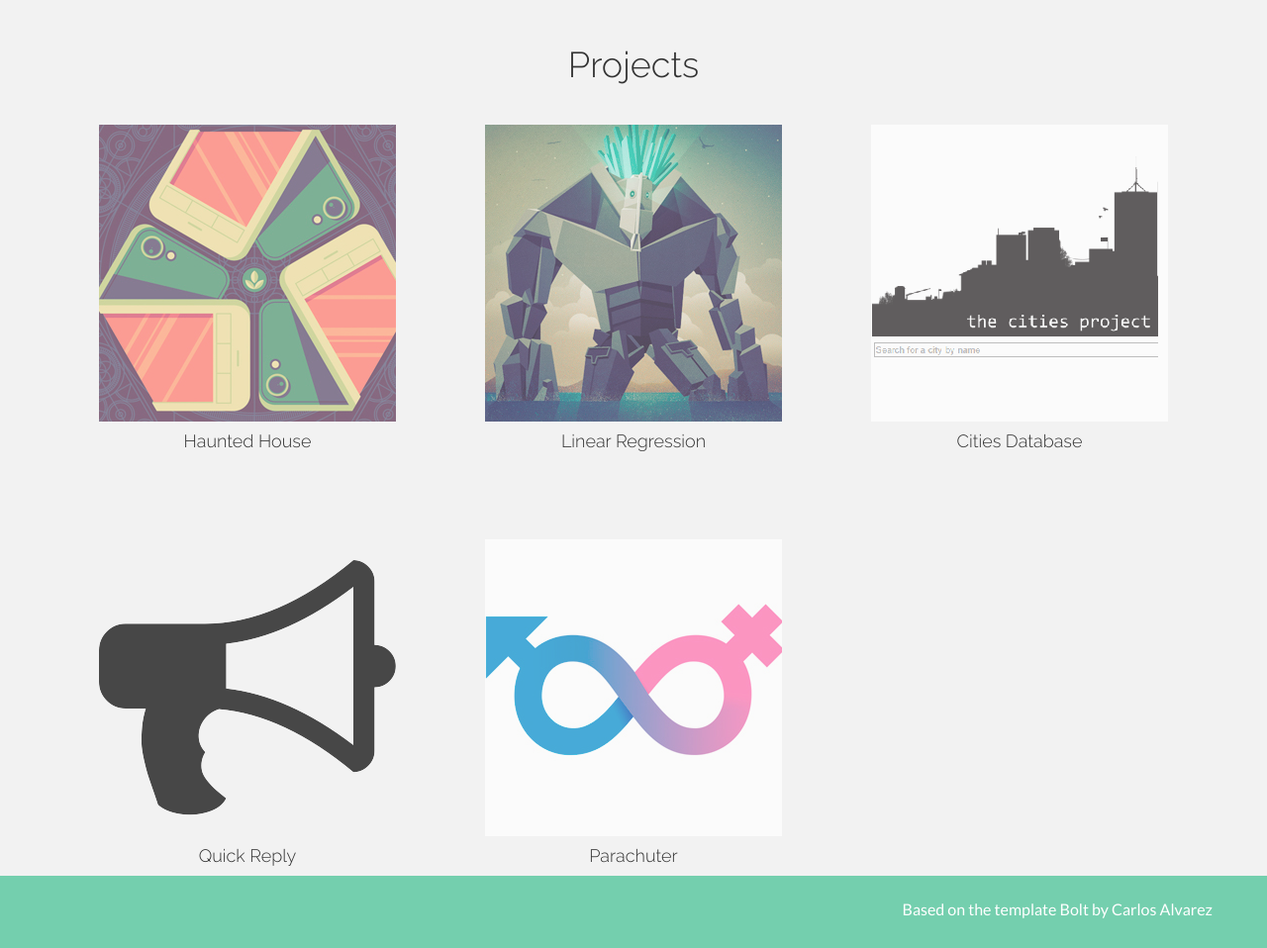
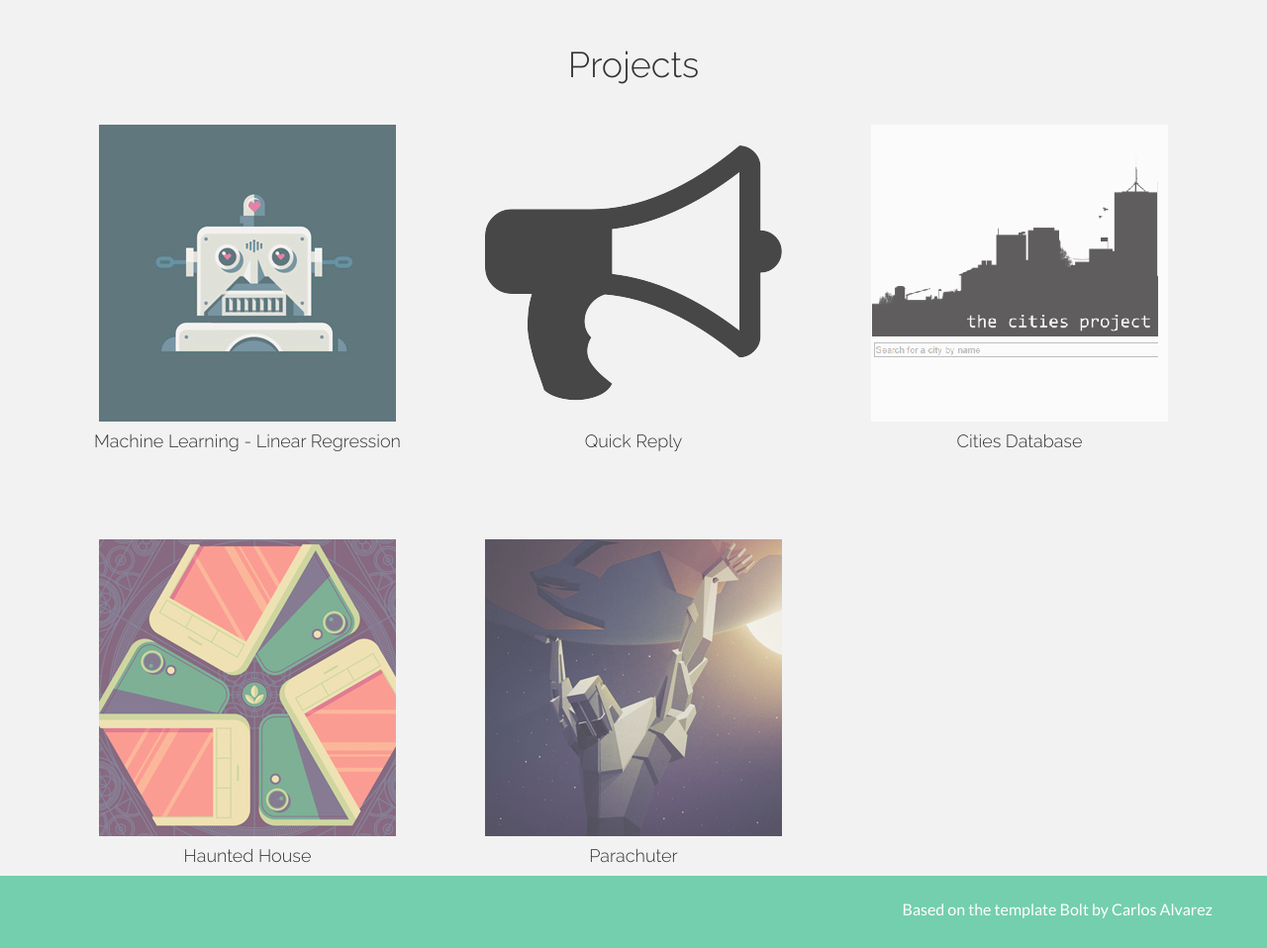
Before and after one commit to kylelin47/kylelin47.github.io, a plain HTML site: page index.html in a window 1280 px wide. Shown: the part 1080-2038 px from the top of the page at 99% size. Drawn offline with nearby package versions, Linux system fonts and the light colour scheme.

Commit message:
Reorder projects

```diff
--- a/index.html
+++ b/index.html
@@ -104,12 +104,12 @@
             <h1>Projects</h1>
             <div class="mt"></div>
             <div class="col-lg-4">
-                <a href="http://linkyle.me/virtual-reality"><img src="assets/img/01.jpg" alt="Haunted House"></a>
-                <h4>Haunted House</h4>
+                <a href="http://linkyle.me/linear-regression"><img src="assets/img/06.jpg" alt="Linear Regression"></a>
+                <h4>Machine Learning - Linear Regression</h4>
             </div>
             <div class="col-lg-4">
-                <a href="http://linkyle.me/linear-regression"><img src="assets/img/02.jpg" alt="Linear Regression"></a>
-                <h4>Linear Regression</h4>
+                <a href="http://github.com/kylelin47/quick-reply"><img src="assets/img/quick-reply.png" alt="Quick Reply"></a>
+                <h4>Quick Reply</h4>
             </div>
             <div class="col-lg-4">
                 <a href="http://cise.ufl.edu/~kylin/cities-database"><img src="assets/img/city.png" alt="Cities Database"></a>
@@ -119,11 +119,11 @@
         <div class="row centered mt grid">
             <div class="mt"></div>
             <div class="col-lg-4">
-                <a href="http://github.com/kylelin47/quick-reply"><img src="assets/img/quick-reply.png" alt="Quick Reply"></a>
-                <h4>Quick Reply</h4>
+                <a href="http://linkyle.me/virtual-reality"><img src="assets/img/01.jpg" alt="Haunted House"></a>
+                <h4>Haunted House</h4>
             </div>
            <div class="col-lg-4">
-                <a href="http://linkyle.me/paratrooper"><img src="assets/img/03.jpg" alt="Parachuter"></a>
+                <a href="http://linkyle.me/paratrooper"><img src="assets/img/05.jpg" alt="Parachuter"></a>
                 <h4>Parachuter</h4>
             </div>
         </div>
```
